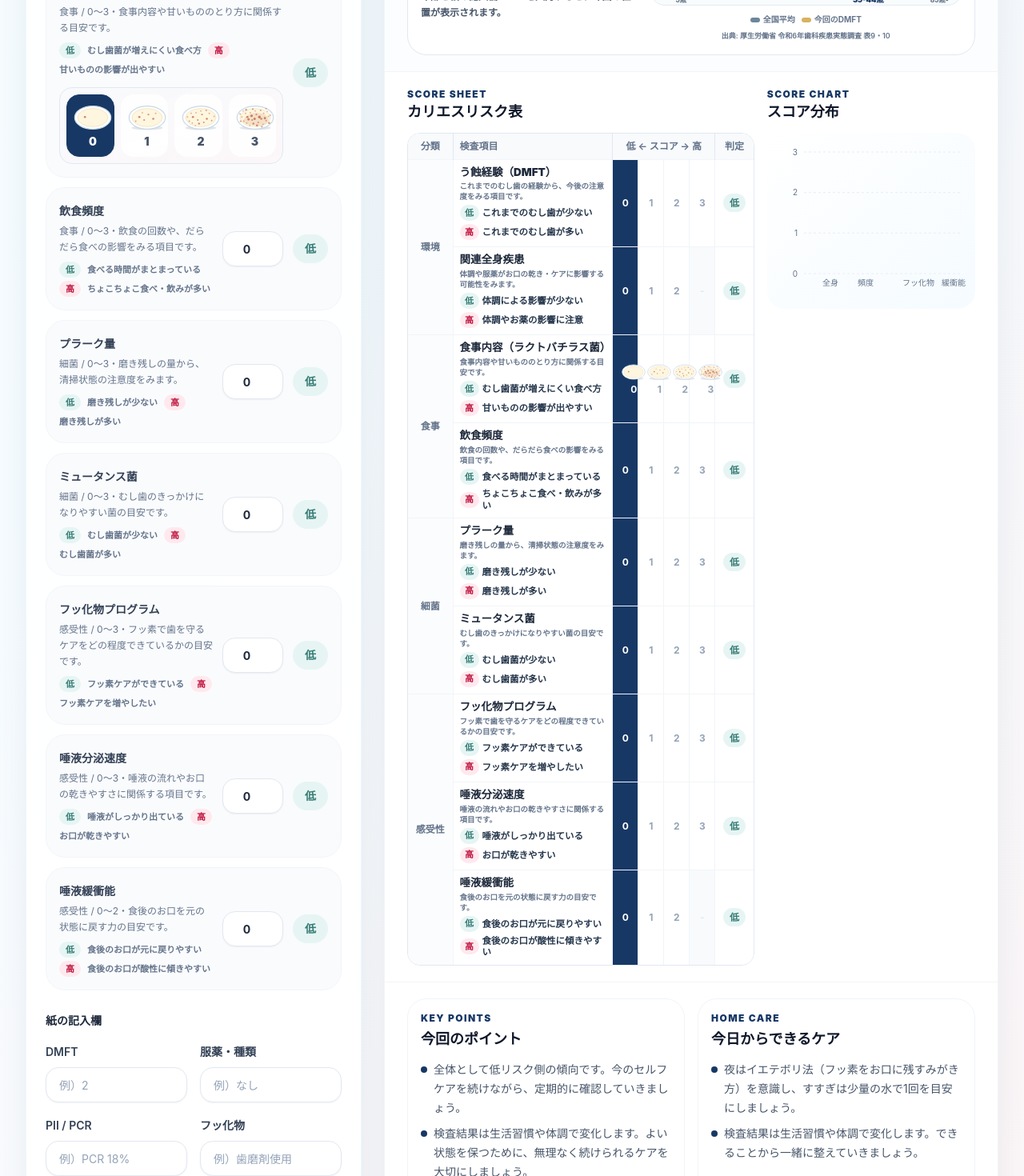
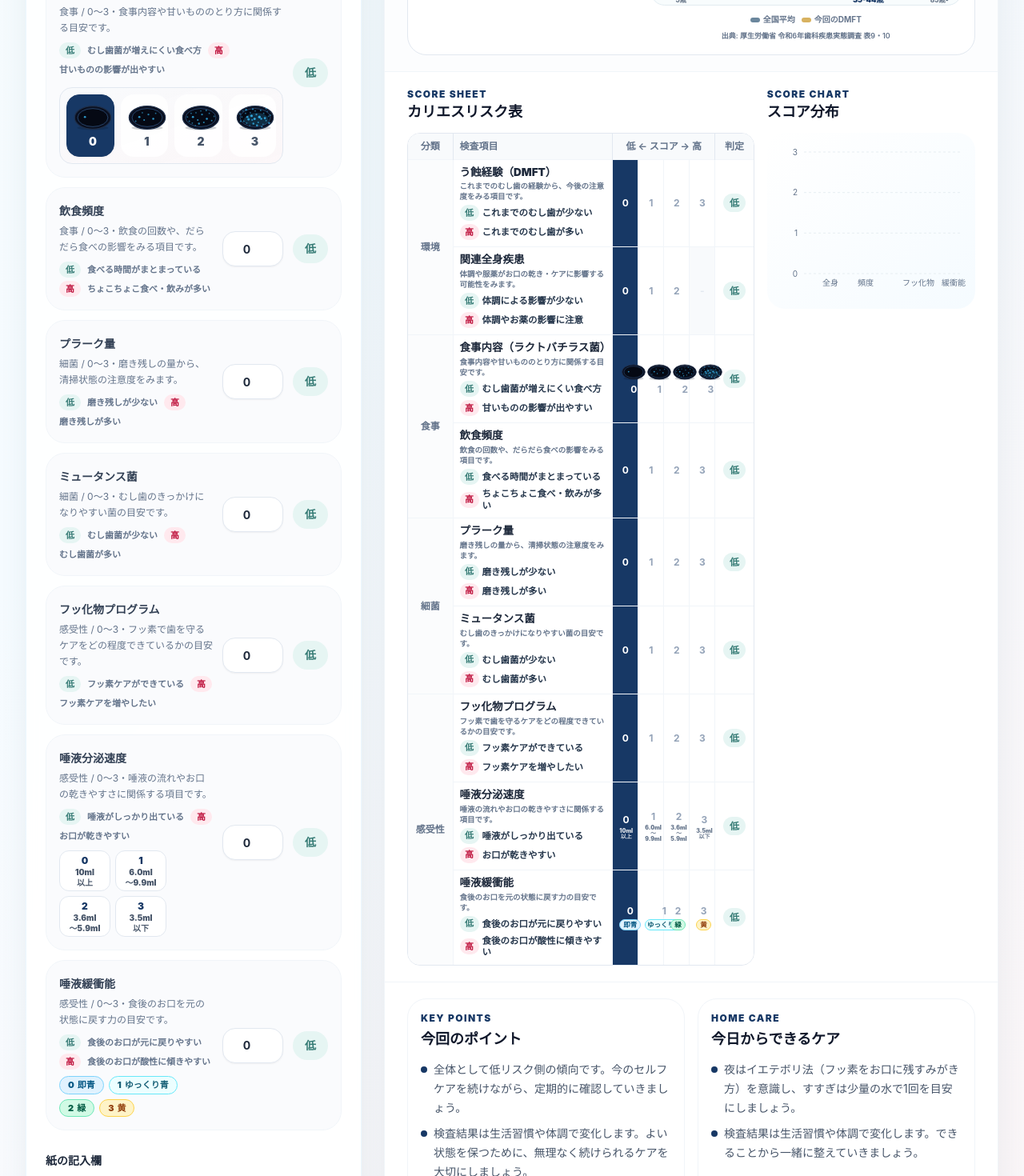
Before and after one commit to mrtakae-coder/caries-risk-report-app, a Next.js app: page / in a window 1280 px wide. Shown: the part 1120-2590 px from the top of the page at 80% size. Built offline with nearby package versions, Linux system fonts and the light colour scheme.

Commit message:
Refine saliva report print layout and score labels

```diff
--- a/src/components/PatientForm.tsx
+++ b/src/components/PatientForm.tsx
@@ -128,17 +128,17 @@ const colonyDotCounts = [1, 7, 17, 34] as const;
 function ColonyPlate({ score }: { score: number }) {
   return (
     <svg viewBox="0 0 74 50" aria-hidden="true" focusable="false" className="h-10 w-14">
-      <ellipse cx={37} cy={42} rx={26} ry={3.6} fill="rgba(23,56,101,0.12)" />
-      <ellipse cx={37} cy={25} rx={30} ry={19} fill="#fdfefe" stroke="#c9d8e2" strokeWidth={1.5} />
-      <ellipse cx={37} cy={25} rx={25} ry={15} fill="#fff6df" stroke="rgba(216,178,96,0.35)" />
+      <ellipse cx={37} cy={42} rx={26} ry={3.6} fill="rgba(5,12,25,0.18)" />
+      <ellipse cx={37} cy={25} rx={30} ry={19} fill="#0a1020" stroke="#1f2f4a" strokeWidth={1.5} />
+      <ellipse cx={37} cy={25} rx={25} ry={15} fill="#050914" stroke="rgba(96,165,250,0.48)" />
       {score === 3 ? (
         <path
           d="M18 28c5-9 18-13 29-10 8 2 13 7 12 12-2 7-13 9-24 8-9-1-19-3-17-10Z"
-          fill="rgba(188,106,79,0.16)"
+          fill="rgba(56,189,248,0.2)"
         />
       ) : null}
       {colonyDots.slice(0, colonyDotCounts[score as 0 | 1 | 2 | 3] ?? colonyDotCounts[0]).map(([cx, cy, radius, opacity], index) => (
-        <circle key={`${score}-${index}`} cx={cx} cy={cy} r={radius} opacity={opacity} fill="#bc6a4f" />
+        <circle key={`${score}-${index}`} cx={cx} cy={cy} r={radius} opacity={opacity} fill="#38bdf8" />
       ))}
     </svg>
   );
@@ -447,6 +447,20 @@ export function PatientForm({ form, onChange }: PatientFormProps) {
                         ))}
                       </div>
                     ) : null}
+                    {definition.scoreRanges ? (
+                      <div className="mt-2 flex flex-wrap gap-1.5">
+                        {definition.scoreRanges.map((range) => (
+                          <span
+                            key={`${definition.key}-${range.score}`}
+                            className="inline-grid min-w-[64px] justify-items-center rounded-xl border border-slate-200 bg-white px-2 py-1 text-[10px] font-black leading-tight text-slate-600"
+                          >
+                            <b className="text-xs text-[#173865]">{range.score}</b>
+                            <span>{range.lines[0]}</span>
+                            <span>{range.lines[1]}</span>
+                          </span>
+                        ))}
+                      </div>
+                    ) : null}
                     {showsColonyScale ? (
                       <div className="mt-3 grid grid-cols-4 gap-2 rounded-2xl border border-slate-200 bg-gradient-to-br from-slate-50 to-rose-50/40 p-2">
                         {Array.from({ length: definition.max + 1 }, (_, score) => {
--- a/src/components/ResultReport.tsx
+++ b/src/components/ResultReport.tsx
@@ -65,18 +65,18 @@ const colonyDotCounts = [1, 7, 17, 34] as const;
 
 function ColonyPlate({ score, compact = false }: { score: number; compact?: boolean }) {
   return (
-    <svg viewBox="0 0 74 50" aria-hidden="true" focusable="false" className={compact ? "h-6 w-9 print:h-[4.8mm] print:w-[7.2mm]" : "h-10 w-14"}>
-      <ellipse cx={37} cy={42} rx={26} ry={3.6} fill="rgba(23,56,101,0.12)" />
-      <ellipse cx={37} cy={25} rx={30} ry={19} fill="#fdfefe" stroke="#c9d8e2" strokeWidth={1.5} />
-      <ellipse cx={37} cy={25} rx={25} ry={15} fill="#fff6df" stroke="rgba(216,178,96,0.35)" />
+    <svg viewBox="0 0 74 50" aria-hidden="true" focusable="false" className={compact ? "h-6 w-9 print:h-[5.35mm] print:w-[8mm]" : "h-10 w-14"}>
+      <ellipse cx={37} cy={42} rx={26} ry={3.6} fill="rgba(5,12,25,0.18)" />
+      <ellipse cx={37} cy={25} rx={30} ry={19} fill="#0a1020" stroke="#1f2f4a" strokeWidth={1.5} />
+      <ellipse cx={37} cy={25} rx={25} ry={15} fill="#050914" stroke="rgba(96,165,250,0.48)" />
       {score === 3 ? (
         <path
           d="M18 28c5-9 18-13 29-10 8 2 13 7 12 12-2 7-13 9-24 8-9-1-19-3-17-10Z"
-          fill="rgba(188,106,79,0.16)"
+          fill="rgba(56,189,248,0.2)"
         />
       ) : null}
       {colonyDots.slice(0, colonyDotCounts[score as 0 | 1 | 2 | 3] ?? colonyDotCounts[0]).map(([cx, cy, radius, opacity], index) => (
-        <circle key={`${score}-${index}`} cx={cx} cy={cy} r={radius} opacity={opacity} fill="#bc6a4f" />
+        <circle key={`${score}-${index}`} cx={cx} cy={cy} r={radius} opacity={opacity} fill="#38bdf8" />
       ))}
     </svg>
   );
@@ -121,13 +121,15 @@ function scoreCells(
   key: string,
   score: number,
   max: number,
-  scoreLabels?: Array<{ score: number; label: string; tone: keyof typeof scoreToneClass }>
+  scoreLabels?: Array<{ score: number; label: string; tone: keyof typeof scoreToneClass }>,
+  scoreRanges?: Array<{ score: number; lines: [string, string] }>
 ) {
   const showsColonies = key === "lactobacillus";
 
   return Array.from({ length: 4 }, (_, value) => {
     const unavailable = value > max;
     const marker = scoreLabels?.find((item) => item.score === value);
+    const range = scoreRanges?.find((item) => item.score === value);
 
     return (
       <td
@@ -149,6 +151,18 @@ function scoreCells(
                 className={`inline-flex max-w-[48px] items-center justify-center whitespace-nowrap rounded-full border px-1 py-0.5 text-[8.5px] font-black leading-none print:max-w-[9.2mm] print:px-[0.5mm] print:py-[0.2mm] print:text-[5pt] ${scoreToneClass[marker.tone]}`}
               >
                 {marker.label}
+              </span>
+            ) : null}
+            {range ? (
+              <span
+                className={cn(
+                  "block max-w-[34px] text-center text-[7px] font-black leading-none text-slate-500 print:max-w-[10mm] print:text-[4.3pt]",
+                  score === value && "text-white/85"
+                )}
+              >
+                {range.lines[0]}
+                <br />
+                {range.lines[1]}
               </span>
             ) : null}
           </span>
@@ -217,7 +231,7 @@ function DmftReferenceCard({ form }: ResultReportProps) {
       ? patientDmft <= reference.average
         ? "同年代平均より低めです。今のケアを続けていきましょう。"
         : "同年代平均より高めです。過去の治療部位も含めて、再発しにくい環境づくりを意識しましょう。"
-      : "年齢と紙の記入欄DMFTを入力すると、今回の位置が表示されます。";
+      : "";
   const width = 420;
   const height = 156;
   const padding = { top: 18, right: 18, bottom: 30, left: 34 };
@@ -267,9 +281,11 @@ function DmftReferenceCard({ form }: ResultReportProps) {
               </div>
             ))}
           </div>
-          <p className="mt-3 text-xs font-bold leading-5 text-slate-600 print:mt-2 print:text-[6.4pt] print:leading-tight">
-            {comparisonText}
-          </p>
+          {comparisonText ? (
+            <p className="mt-3 text-xs font-bold leading-5 text-slate-600 print:mt-2 print:text-[6.4pt] print:leading-tight">
+              {comparisonText}
+            </p>
+          ) : null}
         </div>
         <div className="grid min-w-0 justify-items-center gap-1.5">
           <svg className="h-[152px] w-full max-w-[430px] overflow-visible print:h-[20mm] print:max-w-[58mm]" viewBox={`0 0 ${width} ${height}`} role="img" aria-label="DMFT全国平均と今回の位置">
@@ -450,7 +466,7 @@ export function ResultReport({ form }: ResultReportProps) {
                           </span>
                         </span>
                       </td>
-                      {scoreCells(row.key, row.score, row.max, row.scoreLabels)}
+                      {scoreCells(row.key, row.score, row.max, row.scoreLabels, row.scoreRanges)}
                       <td className="px-2 py-2 text-center print:px-1 print:py-1">
                         <span className={`rounded-full px-2 py-1 text-xs font-bold print:text-[8px] ${riskPillClass[row.level]}`}>
                           {riskLabels[row.level]}
--- a/src/types/saliva.ts
+++ b/src/types/saliva.ts
@@ -42,6 +42,16 @@ export type ScoreDefinition = {
   label: string;
   shortLabel: string;
   max: 2 | 3;
+  includeInOverall?: boolean;
+  scoreLabels?: Array<{
+    score: number;
+    label: string;
+    tone: "quickBlue" | "slowBlue" | "green" | "yellow";
+  }>;
+  scoreRanges?: Array<{
+    score: number;
+    lines: [string, string];
+  }>;
   helpText: string;
   lowGuide: string;
   highGuide: string;
@@ -62,6 +72,7 @@ export const scoreDefinitions: ScoreDefinition[] = [
     label: "う蝕経験（DMFT）",
     shortLabel: "DMFT",
     max: 3,
+    includeInOverall: false,
     helpText: "これまでのむし歯の経験から、今後の注意度をみる項目です。",
     lowGuide: "これまでのむし歯が少ない",
     highGuide: "これまでのむし歯が多い"
@@ -72,6 +83,7 @@ export const scoreDefinitions: ScoreDefinition[] = [
     label: "関連全身疾患",
     shortLabel: "全身",
     max: 2,
+    includeInOverall: false,
     helpText: "体調や服薬がお口の乾き・ケアに影響する可能性をみます。",
     lowGuide: "体調による影響が少ない",
     highGuide: "体調やお薬の影響に注意"
@@ -132,6 +144,12 @@ export const scoreDefinitions: ScoreDefinition[] = [
     label: "唾液分泌速度",
     shortLabel: "唾液量",
     max: 3,
+    scoreRanges: [
+      { score: 0, lines: ["10ml", "以上"] },
+      { score: 1, lines: ["6.0ml", "〜9.9ml"] },
+      { score: 2, lines: ["3.6ml", "〜5.9ml"] },
+      { score: 3, lines: ["3.5ml", "以下"] }
+    ],
     helpText: "唾液の流れやお口の乾きやすさに関係する項目です。",
     lowGuide: "唾液がしっかり出ている",
     highGuide: "お口が乾きやすい"
@@ -141,7 +159,13 @@ export const scoreDefinitions: ScoreDefinition[] = [
     group: "感受性",
     label: "唾液緩衝能",
     shortLabel: "緩衝能",
-    max: 2,
+    max: 3,
+    scoreLabels: [
+      { score: 0, label: "即青", tone: "quickBlue" },
+      { score: 1, label: "ゆっくり青", tone: "slowBlue" },
+      { score: 2, label: "緑", tone: "green" },
+      { score: 3, label: "黄", tone: "yellow" }
+    ],
     helpText: "食後のお口を元の状態に戻す力の目安です。",
     lowGuide: "食後のお口が元に戻りやすい",
     highGuide: "食後のお口が酸性に傾きやすい"
--- a/web/styles.css
+++ b/web/styles.css
@@ -17,6 +17,11 @@
   --shadow: 0 22px 52px rgba(26, 55, 82, 0.13);
 }
 
+@page {
+  size: A4;
+  margin: 5mm;
+}
+
 * {
   box-sizing: border-box;
 }
@@ -321,6 +326,10 @@ textarea:focus {
   grid-template-columns: minmax(0, 1fr) 38px;
 }
 
+.score-field.with-score-ranges {
+  grid-template-columns: minmax(0, 1fr) 38px;
+}
+
 .score-field.with-colony-scale {
   grid-template-columns: minmax(0, 1fr) 38px;
 }
@@ -330,12 +339,22 @@ textarea:focus {
   justify-self: start;
 }
 
+.score-field.with-score-ranges .score-control {
+  grid-column: 1 / -1;
+  justify-self: start;
+}
+
 .score-field.with-colony-scale .score-control {
   grid-column: 1 / -1;
   justify-self: stretch;
 }
 
 .score-field.with-score-markers .mini-risk {
+  grid-column: 2;
+  grid-row: 1;
+}
+
+.score-field.with-score-ranges .mini-risk {
   grid-column: 2;
   grid-row: 1;
 }
@@ -399,6 +418,11 @@ textarea:focus {
 }
 
 .score-control.has-markers {
+  align-items: stretch;
+  border-radius: 18px;
+}
+
+.score-control.has-ranges {
   align-items: stretch;
   border-radius: 18px;
 }
@@ -436,6 +460,15 @@ textarea:focus {
   line-height: 1;
 }
 
+.score-button.has-range {
+  width: 68px;
+  height: 52px;
+  align-content: center;
+  gap: 2px;
+  border-radius: 14px;
+  line-height: 1;
+}
+
 .score-button.colony-button {
   width: 100%;
   height: 78px;
@@ -461,6 +494,18 @@ textarea:focus {
   font-size: 13px;
 }
 
+.score-button-range {
+  display: block;
+  color: #66758a;
+  font-size: 9px;
+  font-weight: 900;
+  line-height: 1.08;
+}
+
+.score-button.selected .score-button-range {
+  color: rgba(255, 255, 255, 0.88);
+}
+
 .colony-plate {
   display: grid;
   place-items: center;
@@ -473,39 +518,39 @@ textarea:focus {
 }
 
 .colony-dish-shadow {
-  fill: rgba(23, 56, 101, 0.12);
+  fill: rgba(5, 12, 25, 0.18);
 }
 
 .colony-dish {
-  fill: #fdfefe;
-  stroke: #c9d8e2;
+  fill: #0a1020;
+  stroke: #1f2f4a;
   stroke-width: 1.5;
 }
 
 .colony-medium {
-  fill: #fff6df;
-  stroke: rgba(216, 178, 96, 0.35);
+  fill: #050914;
+  stroke: rgba(96, 165, 250, 0.48);
   stroke-width: 1;
 }
 
 .colony-density {
-  fill: rgba(188, 106, 79, 0.16);
+  fill: rgba(56, 189, 248, 0.2);
 }
 
 .colony-dot {
-  fill: #bc6a4f;
+  fill: #38bdf8;
 }
 
 .score-button.selected .colony-dish {
-  stroke: rgba(255, 255, 255, 0.86);
+  stroke: rgba(147, 197, 253, 0.95);
 }
 
 .score-button.selected .colony-medium {
-  fill: #fff8df;
+  fill: #050914;
 }
 
 .score-button.selected .colony-dot {
-  fill: #a95340;
+  fill: #57c7ff;
 }
 
 .score-button.selected {
@@ -1135,9 +1180,23 @@ textarea:focus {
   gap: 3px;
 }
 
+.score-range-label {
+  display: block;
+  max-width: 34px;
+  color: #6e7d90;
+  font-size: 7px;
+  font-weight: 900;
+  line-height: 1.02;
+  text-align: center;
+}
+
 .score-cell.selected {
   background: var(--navy);
   color: #fff;
+}
+
+.score-cell.selected .score-range-label {
+  color: rgba(255, 255, 255, 0.86);
 }
 
 .report-colony-cell {
@@ -1438,8 +1497,8 @@ textarea:focus {
 
   body {
     color: #1f2937;
-    font-size: 9.4pt;
-    line-height: 1.38;
+    font-size: 9.7pt;
+    line-height: 1.34;
   }
 
   .no-print {
@@ -1460,7 +1519,7 @@ textarea:focus {
   }
 
   .report {
-    width: calc(194mm / var(--print-scale, 1));
+    width: calc(200mm / var(--print-scale, 1));
     max-width: none;
     max-height: none;
     overflow: visible;
@@ -1508,7 +1567,7 @@ textarea:focus {
 
   .report section,
   .report-footer {
-    padding: 1.45mm 0;
+    padding: 1.25mm 0;
   }
 
   .patient-summary {
@@ -1694,12 +1753,12 @@ textarea:focus {
   }
 
   .risk-table {
-    font-size: 6.45pt;
+    font-size: 6.75pt;
   }
 
   .risk-table th,
   .risk-table td {
-    padding: 0.5mm 0.75mm;
+    padding: 0.5mm 0.85mm;
     line-height: 1.04;
   }
 
@@ -1710,7 +1769,7 @@ textarea:focus {
 
   .risk-table .item-column,
   .risk-table .item-data {
-    width: 66mm;
+    width: 72mm;
   }
 
   .risk-table .risk-column,
@@ -1719,7 +1778,7 @@ textarea:focus {
   }
 
   .score-cell {
-    width: 9.6mm;
+    width: 10.6mm;
   }
 
   .score-cell-content {
@@ -1731,8 +1790,14 @@ textarea:focus {
   }
 
   .report-colony-cell .colony-plate svg {
-    width: 7.2mm;
-    height: 4.8mm;
+    width: 8mm;
+    height: 5.35mm;
+  }
+
+  .score-range-label {
+    max-width: 10mm;
+    font-size: 4.3pt;
+    line-height: 1;
   }
 
   .score-color-marker.table-marker {
```
Also changed, not shown: src/app/page.tsx (+4 -4 lines), web/app.js (+24 -7 lines).
